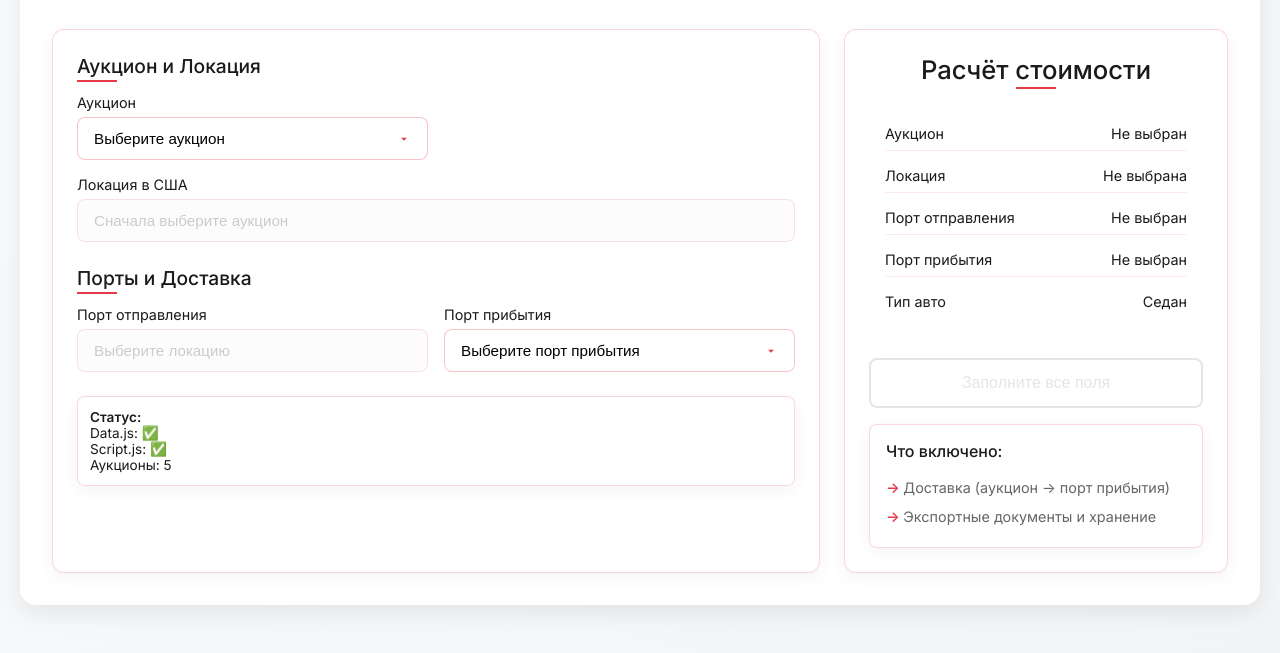
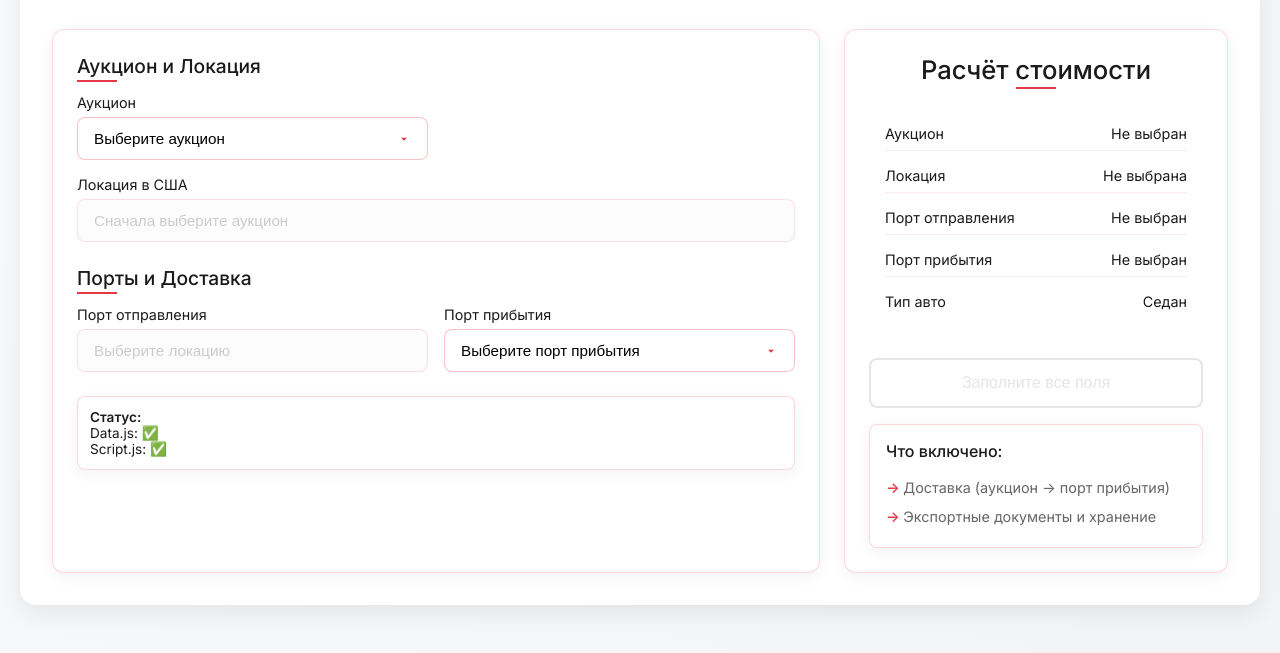
Before and after one commit to vantechnology28-lgtm/calcul, a plain HTML site: page index.html in a window 1280 px wide. Shown: the part 139-792 px from the top of the page. Drawn offline with Linux system fonts and the light colour scheme.

Commit message:
Update index.html

```diff
--- a/index.html
+++ b/index.html
@@ -127,7 +127,6 @@
             var info = [];
             info.push('Data.js: ' + (typeof locationData !== 'undefined' ? '✅' : '❌'));
             info.push('Script.js: ' + (typeof elements !== 'undefined' ? '✅' : '❌'));
-            info.push('Аукционы: ' + (typeof locationData !== 'undefined' ? Object.keys(locationData).length : '0'));
             status.innerHTML = info.join('<br>');
         }, 500);
     </script>
```
